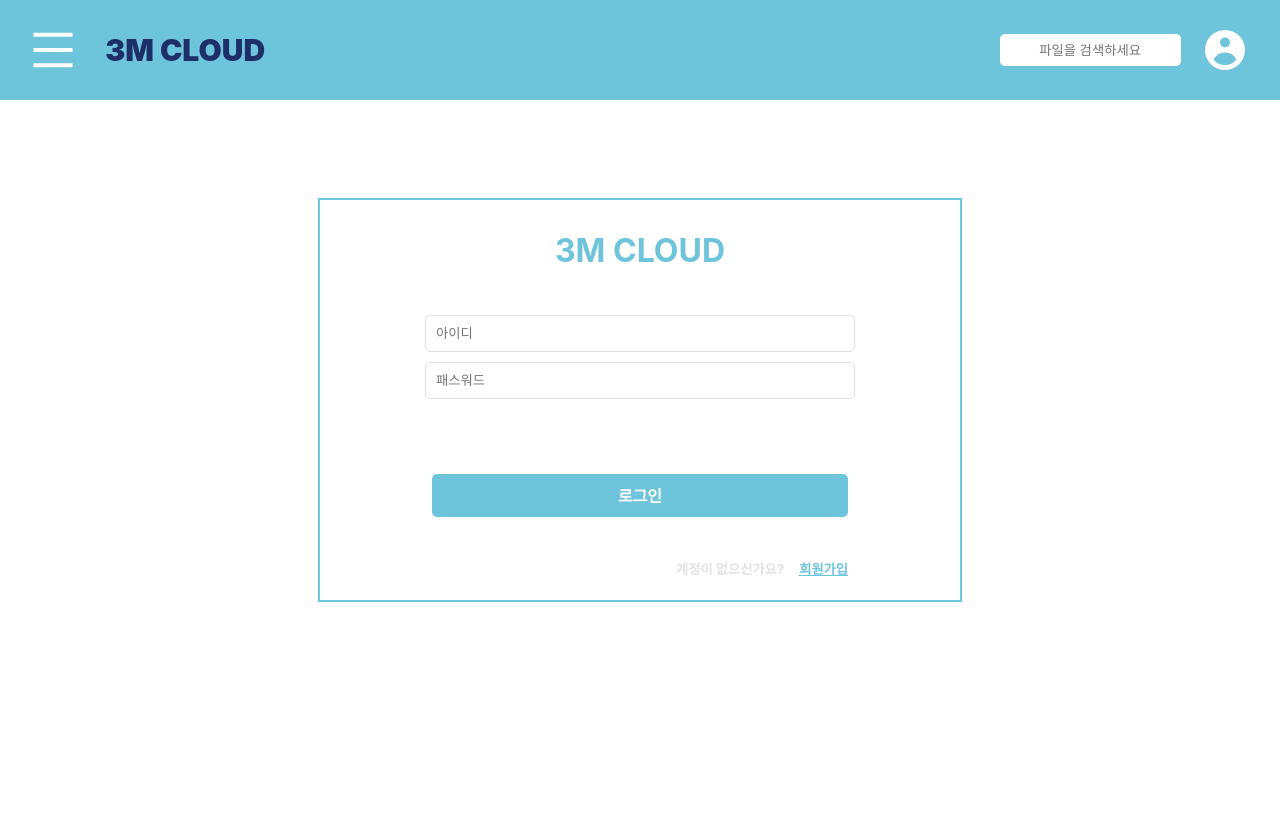
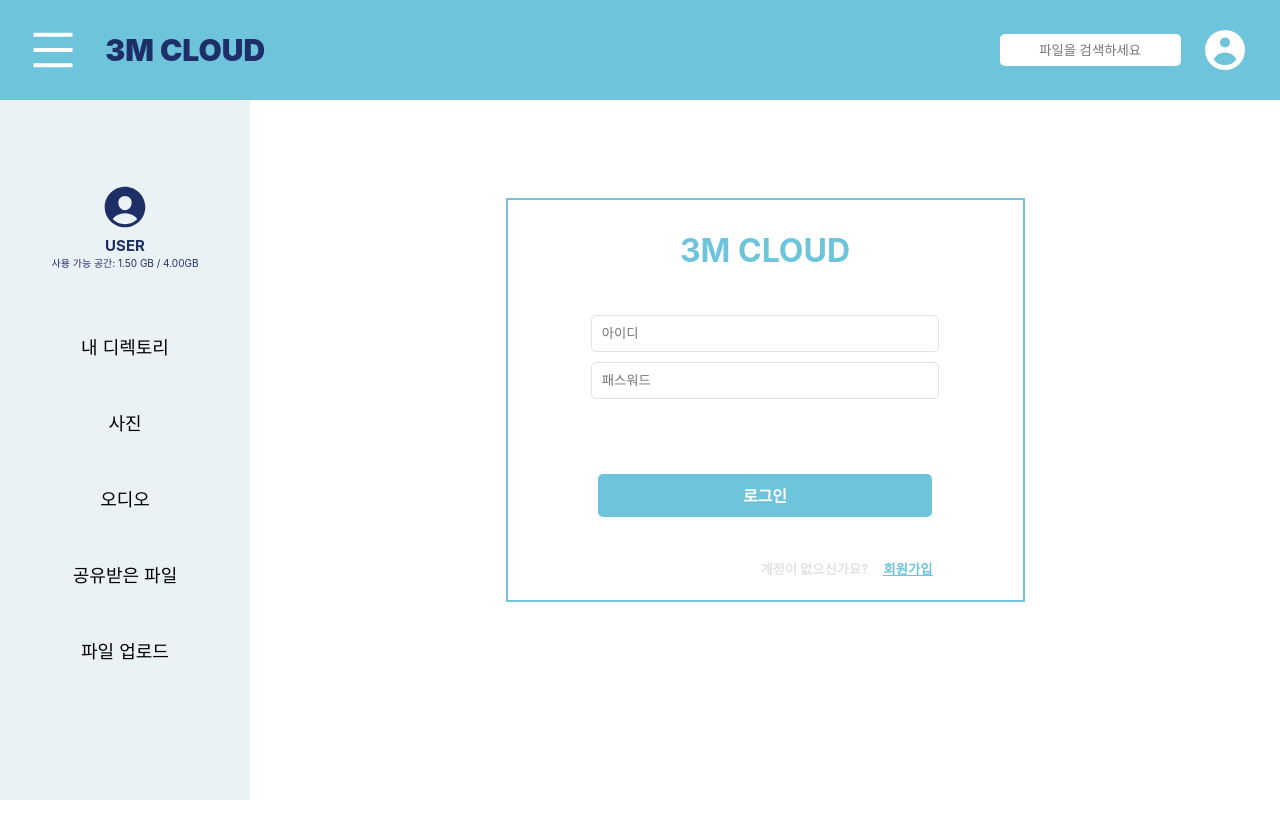
Before and after one commit to KHUCC/3MCLOUD-front, a React (Create React App) app: page / in a window 1280 px wide. Shown: the top 838 px of the page. Before the commit the page ends 800 px from the top, so only its background shows below. Built offline with nearby package versions, Linux system fonts and the light colour scheme.

Commit message:
Add Sidebar

```diff
--- a/src/Router.js
+++ b/src/Router.js
@@ -1,22 +1,35 @@
-import React from 'react';
+import React, {useState} from 'react';
 import { BrowserRouter, Route, Routes } from 'react-router-dom';
 import { useRecoilValue } from 'recoil';
+import Header from './components/Header';
+import Sidebar from './components/Sidebar';
+
 import Login from './views/login/Login';
 import Regisiter from './views/register/Register';
 import Main from './views/main/Main';
-import Header from './components/Header';
+import { RouterDivision } from './RouterDivision';
+
+
+
 export default ({}) => {
-
+    const [NavVisible, setNavVisible] = useState(true);
+    const onClickMenu = () => {
+        setNavVisible(!NavVisible);
+    }
     return (
         <BrowserRouter>
+            <RouterDivision>
+                <Sidebar NavVisible={NavVisible} onClickMenu={() => onClickMenu()} />
+                <Header onClickMenu={onClickMenu} />
                 <Routes>
                     <Route path="/" element={<Login />}></Route>
                     <Route path="/register" element={<Regisiter />}></Route>
                 </Routes>
-            <Header />
+
                 <Routes>
                     <Route path="/main" element={<Main />}></Route>
                 </Routes>
+            </RouterDivision>
         </BrowserRouter>
     );
 };
--- /dev/null
+++ b/src/RouterDivision.js
@@ -0,0 +1,19 @@
+import styled from 'styled-components';
+
+export const RouterDivision = styled.div`
+    display: flex;
+    flex-direction: row;
+    text-align: center;
+    width: 100%;
+    @media screen and (min-width: 1180px) {
+        min-width: 100%;
+    }
+    @media screen and (max-width: 767px) {
+        min-width: 100%;
+        overflow: hidden;
+    }
+`;
+
+export const widthDiv = styled.div`
+    width: 100%;
+`;
--- a/src/components/Header.js
+++ b/src/components/Header.js
@@ -4,7 +4,7 @@ import {AiOutlineMenu} from 'react-icons/ai';
 import { HiUserCircle } from 'react-icons/hi';
 import {BiSearch} from 'react-icons/bi';
 
-const Header = () => {
+const Header = ({...props}) => {
     const [navColor, setNavColor] = useState('#ffffff');
     const onMouseOverNav = () =>{
         setNavColor('#d5d3d3');
@@ -16,7 +16,7 @@ const Header = () => {
     return (
         <s.Container>
             <s.Left>
-                <s.NavIconArea onMouseOver={() => onMouseOverNav()} onMouseOut={() => onMouseOutNav()}>
+                <s.NavIconArea onMouseOver={() => onMouseOverNav()} onMouseOut={() => onMouseOutNav()} onClick = {() => props.onClickMenu()}>
                     <AiOutlineMenu size={50} cursor={'pointer'} color={navColor} />
                 </s.NavIconArea>
                 <s.LogoArea>
--- /dev/null
+++ b/src/components/Sidebar.js
@@ -0,0 +1,39 @@
+import React from 'react';
+import * as s from './SidebarStyled';
+import { IoPersonCircle } from 'react-icons/io5';
+import { BiX } from 'react-icons/bi';
+import { Link } from 'react-router-dom';
+
+const Sidebar = ({NavVisible}) => {
+
+    return (
+        <>
+            <s.DropDownMenuCorp NavVisible={NavVisible}>
+                <s.SideHeader>
+                    <s.SideMenuButton>
+                        <BiX color="white" size="30" />
+                    </s.SideMenuButton>
+                </s.SideHeader>
+                <s.SideBody>
+                    {/* 유저 프로필 영역 */}
+                    <s.ProfileBlock>
+                        <IoPersonCircle size="50" color="#1E2F68" />
+                        <s.ProfileUserName>USER</s.ProfileUserName>
+                        <s.ProfileUserDept>사용 가능 공간: 1.50 GB / 4.00GB</s.ProfileUserDept>
+                    </s.ProfileBlock>
+
+                    {/* 메뉴 영역 */}
+                    <s.DropDownBlock>
+                        <s.MenuItemHaveList>내 디렉토리</s.MenuItemHaveList>
+                        <s.MenuItemHaveList>사진</s.MenuItemHaveList>
+                        <s.MenuItemHaveList>오디오</s.MenuItemHaveList>
+                        <s.MenuItemHaveList>공유받은 파일</s.MenuItemHaveList>
+                        <s.MenuItemHaveList>파일 업로드</s.MenuItemHaveList>
+                    </s.DropDownBlock>
+                </s.SideBody>
+            </s.DropDownMenuCorp>
+        </>
+    );
+}
+
+export default Sidebar;
--- /dev/null
+++ b/src/components/SidebarStyled.js
@@ -0,0 +1,139 @@
+import styled from 'styled-components';
+
+export const DropDownMenuCorp = styled.div`
+    margin-top: 100px;
+    position: static;
+    min-width: 250px;
+    min-height: 700px;
+    display: inline-block;
+
+    margin-left: ${(props) => (props.NavVisible ? '0' : '-250px')};
+    font-size: 18px;
+    // margin-left:20px;
+    color: #000000;
+    -webkit-transition: all 0.4s ease-out 0s;
+    -moz-transition: all 0.4s ease-out 0s;
+    -ms-transition: all 0.4s ease-out 0s;
+    -o-transition: all 0.4s ease-out 0s;
+    transition: all 0.4s ease-out 0s;
+    background-color: #eaf2f5;
+
+    @media screen and (max-width: 767px) {
+        overflow: hidden;
+        min-width: 100%;
+        margin-left: ${(props) => (props.NavVisible ? '0' : '-100%')};
+    }
+`;
+
+
+export const SideHeader = styled.div`
+  height: 50px;
+
+  width: 100%;
+  text-align: center;
+  display: flex;
+  flex-direction: row;
+`;
+
+export const SideCompanyName = styled.text`
+    color: white;
+    font-weight: bold;
+    text-align: center;
+    flex: 10;
+
+`;
+export const SideMenuButton = styled.div`
+
+    color: white;
+    display: none;
+    @media screen and (max-width: 767px) {
+        display: inline-block;
+    }
+`;
+
+export const SideBody = styled.div`
+
+    text-align: center;
+    height: 100%;
+`;
+
+export const ProfileBlock = styled.div`
+  text-align: center;
+  padding-top: 2rem;
+  padding-bottom: 2rem;
+`;
+export const ProfileUserName = styled.div`
+    font-size: 15px;
+    color: #1e2f68;
+    font-weight: bold;
+`;
+
+export const ProfileUserDept = styled.div`
+    font-size: 10px;
+    color: #1e2f68;
+`;
+
+// 드롭다운 메뉴
+
+export const DropDownBlock = styled.div`
+  line-height: 20px;
+`;
+
+export const MenuItemHaveList = styled.div`
+  padding-top: 20px;
+  padding-bottom: 20px;
+  text-align: center;
+
+  &:hover {
+    color: black;
+  }
+  cursor: pointer;
+
+  background-color: ${(props) => (props.isVisible ? '#f1f3f5' : 'none')};
+  font-weight: ${(props) => (props.isVisible ? 'bold' : 'none')};
+  margin: 1rem 1rem;
+`;
+
+export const MenuItemUl = styled.ul`
+  color: #848b7d;
+  text-align: center;
+
+  display: block;
+  &:hover {
+    color: black;
+  }
+  list-style: none;
+  padding-left: 0;
+
+  //드롭다운 구성
+  overflow: hidden;
+  height: ${(props) => (props.isVisible ? `${props.count * 25}px` : '0px')};
+  -webkit-transition: all 0.3s ease-out 0s;
+  -moz-transition: all 0.3s ease-out 0s;
+  -ms-transition: all 0.3s ease-out 0s;
+  -o-transition: all 0.3s ease-out 0s;
+  transition: all 0.3s ease-out 0s;
+`;
+
+export const MenuItemli = styled.li`
+  line-height: 25px;
+  color: #adb5bd;
+  text-align: center;
+
+  &:hover {
+    color: black;
+  }
+  font-size: 14px;
+  padding: 0;
+  cursor: pointer;
+`;
+
+export const MenuItem = styled.div`
+  margin-bottom: 2rem;
+  color: #848b7d;
+  text-align: center;
+  &:hover {
+    color: black;
+  }
+  cursor: pointer;
+`;
--- a/src/views/main/MainPresenter.js
+++ b/src/views/main/MainPresenter.js
@@ -1,12 +1,14 @@
 import React from 'react';
+import * as s from './MainStyled';
 
 const MainPresenter = () => {
     return (
         <>
-
-            <h1>test</h1>
+            <s.Container>
+                <h1>test</h1>
+            </s.Container>
         </>
-    )
+    );
 }
 
 export default MainPresenter;
--- a/src/views/main/MainStyled.js
+++ b/src/views/main/MainStyled.js
@@ -0,0 +1,7 @@
+import styled from 'styled-components';
+
+export const Container = styled.div`
+
+    height: 1000px;
+
+`;
```
Lines whose indentation alone changed are shown as unchanged.
